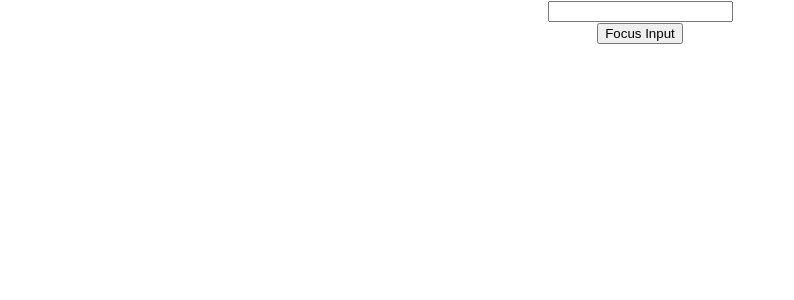
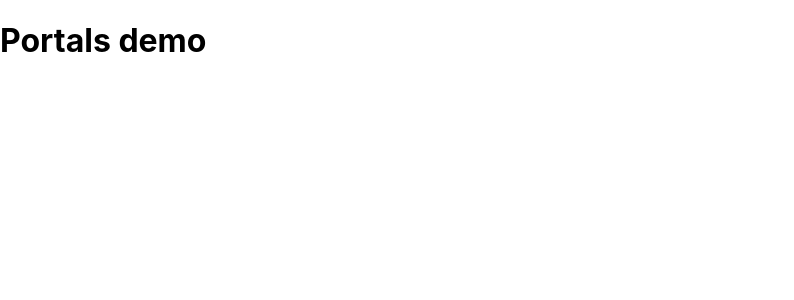
Before and after one commit to sevanshdm/ReactJS-course, a React (Create React App) app in the folder hello-world/: page / in a window 1280 px wide. Shown: the top 300 px of the page, without its empty margins (0-794 px from the left). Built offline with nearby package versions, Linux system fonts and the light colour scheme.

Commit message:
Video 31 - portals

```diff
--- a/hello-world/public/index.html
+++ b/hello-world/public/index.html
@@ -33,6 +33,7 @@
 
     <!-- The React App takes over this div tag and is ultimately responsible for the UI-->
     <div id="root"></div>
+    <div id="portal-root"></div>
 
     <!--
       This HTML file is a template.
--- a/hello-world/src/App.js
+++ b/hello-world/src/App.js
@@ -9,7 +9,7 @@
 //named export below, the name has to match what was exported
 //import { Greet } from './components/Greet'
 
-import FRParentInput from './components/FRParentInput';
+import PortalDemo from './components/PortalDemo';
 
 // The App component represents the view which you see in the browser.
 function App() {
@@ -17,7 +17,7 @@
 
     <div className="App">
 
-      <FRParentInput/>
+      <PortalDemo/>
 
       {/*<Greet name="Donkey" epithet="The Annoying One"> These props(name and epithet) values are retrieved through the parameter of the Greet function  */}
         {/* <p>This is children props</p>
--- /dev/null
+++ b/hello-world/src/components/PortalDemo.js
@@ -0,0 +1,11 @@
+import React from 'react'
+import ReactDOM from 'react-dom' // This needs to imported to work with portals and DOM manipulation
+
+function PortalDemo() {  // Parameters are 1.)jsx you want to render, 2.) DOM node to mount the element onto
+    return ReactDOM.createPortal(
+        <h1>Portals demo</h1>,
+        document.getElementById('portal-root')
+    )
+}
+
+export default PortalDemo
```
